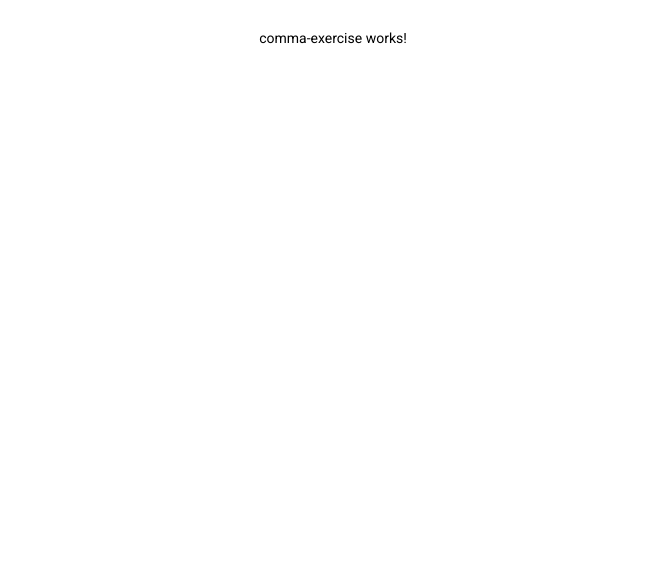
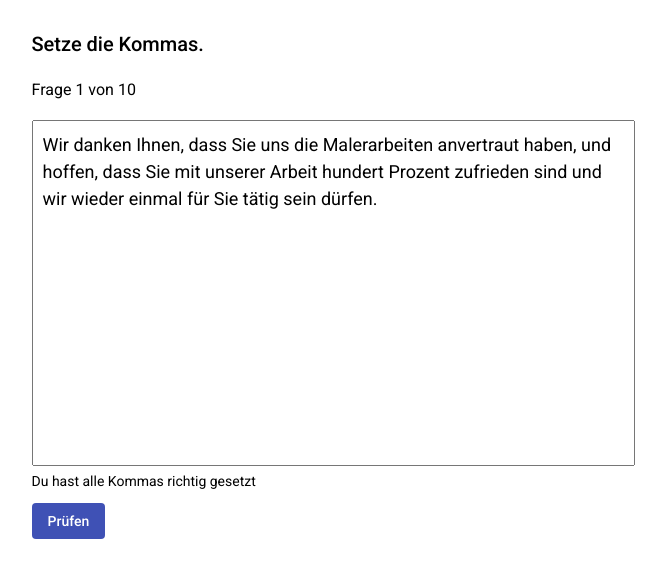
Before and after one commit to patrickamsler/grammar-trainer, an Angular app: page / in a window 1280 px wide. Shown: the top 578 px of the page, without its empty margins (307-973 px from the left). Built offline with nearby package versions, Linux system fonts and the light colour scheme.

Commit message:
basic layout

```diff
--- a/src/app/comma/comma-exercise/comma-exercise.component.html
+++ b/src/app/comma/comma-exercise/comma-exercise.component.html
@@ -1 +1,13 @@
-<p>comma-exercise works!</p>
+<div class="exercise">
+  <div class="exercise-header">
+    <h2>Setze die Kommas.</h2>
+    <h3>Frage 1 von 10</h3>
+  </div>
+  <div class="exercise-content">
+    <textarea rows="12" cols="60" readonly>Wir danken Ihnen, dass Sie uns die Malerarbeiten anvertraut haben, und hoffen, dass Sie mit unserer Arbeit hundert Prozent zufrieden sind und wir wieder einmal für Sie tätig sein dürfen.</textarea>
+  </div>
+  <div class="exercise-footer">
+    <p>Du hast alle Kommas richtig gesetzt</p>
+    <button mat-flat-button color="primary">Prüfen</button>
+  </div>
+</div>
--- a/src/app/comma/comma-exercise/comma-exercise.component.scss
+++ b/src/app/comma/comma-exercise/comma-exercise.component.scss
@@ -0,0 +1,17 @@
+.exercise {
+  .exercise-header {
+
+  }
+  .exercise-content {
+    textarea {
+      resize: none;
+      font-size: 18px;
+      font-family: "Roboto", monospace;
+      padding: 10px;
+      line-height: 150%;
+    }
+  }
+  .exercise-footer {
+
+  }
+}
```
Also changed, not shown: src/app/app.module.ts (+9 -7 lines).
